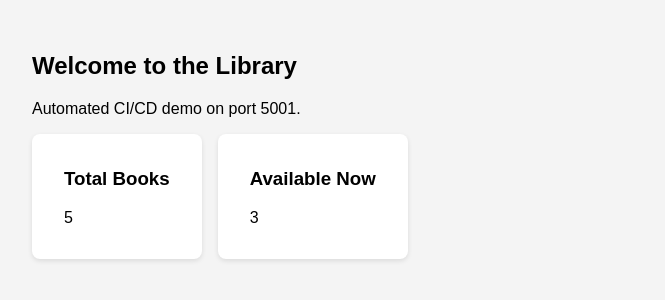
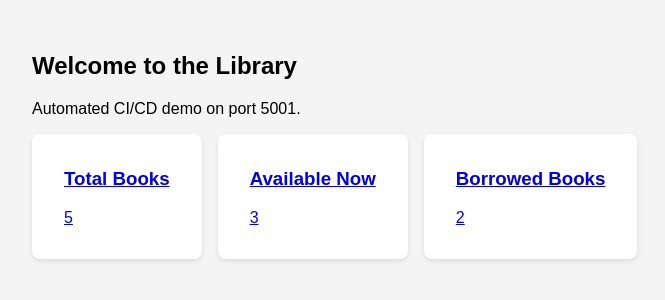
Before and after one commit to Jaya-sri26/LibraryMangementCase, a Flask app: page / in a window 1280 px wide. Shown: the part 100-400 px from the top of the page, without its empty margins (0-665 px from the left). Run offline with Flask 3, Linux system fonts and the light colour scheme.

Commit message:
Enhance index.html with borrowed books card
Added a new card to display the number of borrowed books.

```diff
--- a/templates/index.html
+++ b/templates/index.html
@@ -2,8 +2,30 @@
 {% block content %}
 <h2>Welcome to the Library</h2>
 <p>Automated CI/CD demo on port 5001.</p>
+
 <div class="cards">
-    <div class="card"><h3>Total Books</h3><p>{{ total }}</p></div>
-    <div class="card"><h3>Available Now</h3><p>{{ available }}</p></div>
+    <!-- Clicking this goes to All Books -->
+    <a href="{{ url_for('view_books') }}" class="card-link">
+        <div class="card">
+            <h3>Total Books</h3>
+            <p>{{ total }}</p>
+        </div>
+    </a>
+
+    <!-- Clicking this goes to Available Books -->
+    <a href="{{ url_for('view_available') }}" class="card-link">
+        <div class="card">
+            <h3>Available Now</h3>
+            <p>{{ available }}</p>
+        </div>
+    </a>
+
+    <!-- Added a new card for Borrowed Books -->
+    <a href="{{ url_for('view_borrowed') }}" class="card-link">
+        <div class="card">
+            <h3>Borrowed Books</h3>
+            <p>{{ total - available }}</p>
+        </div>
+    </a>
 </div>
 {% endblock %}
```
